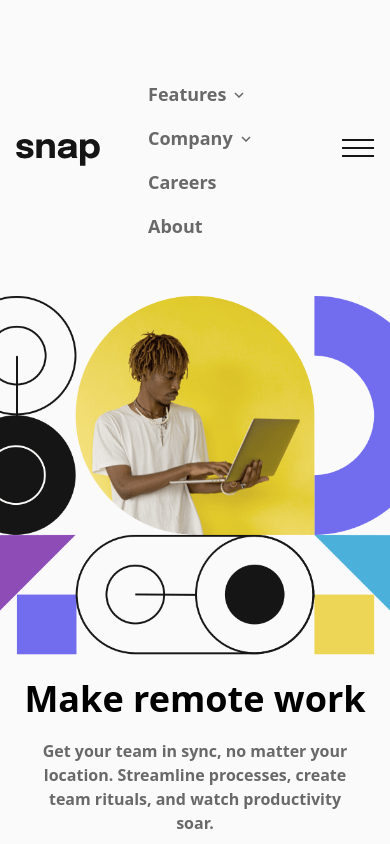
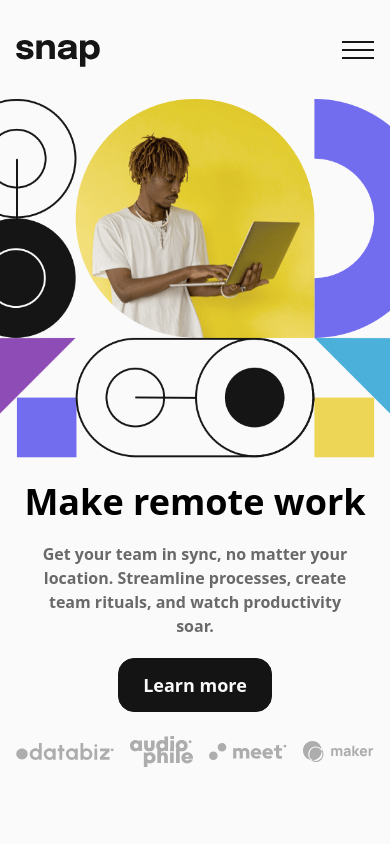
Before and after one commit to wagnnermorais/FEM-Snap-Landing, a React (Vite) app: page / in a window 390 px wide. Shown: the top 844 px of the page. Built offline with nearby package versions, Linux system fonts and the light colour scheme.

Commit message:
style: styling mobile header

```diff
--- a/src/components/Header.tsx
+++ b/src/components/Header.tsx
@@ -11,16 +11,18 @@ const Header = () => {
   };
 
   return (
-    <header className="flex items-center justify-between py-8 text-lg text-medium-gray font-medium md:px-0 sm:px-4">
+    <header className="flex items-center justify-between text-lg text-medium-gray font-medium md:px-0 sm:px-4">
       <div className="flex items-center gap-12">
         <div>
           <img
             src="src/assets/logo.svg"
             alt="Snap logo"
-            className="mt-2 cursor-pointer"
+            className="mt-2 py-8 cursor-pointer"
           />
         </div>
-        <Navigation />
+        <div className="md:block sm:hidden">
+          <Navigation />
+        </div>
       </div>
       <div className="md:block sm:hidden">
         <ButtonBox />
```
